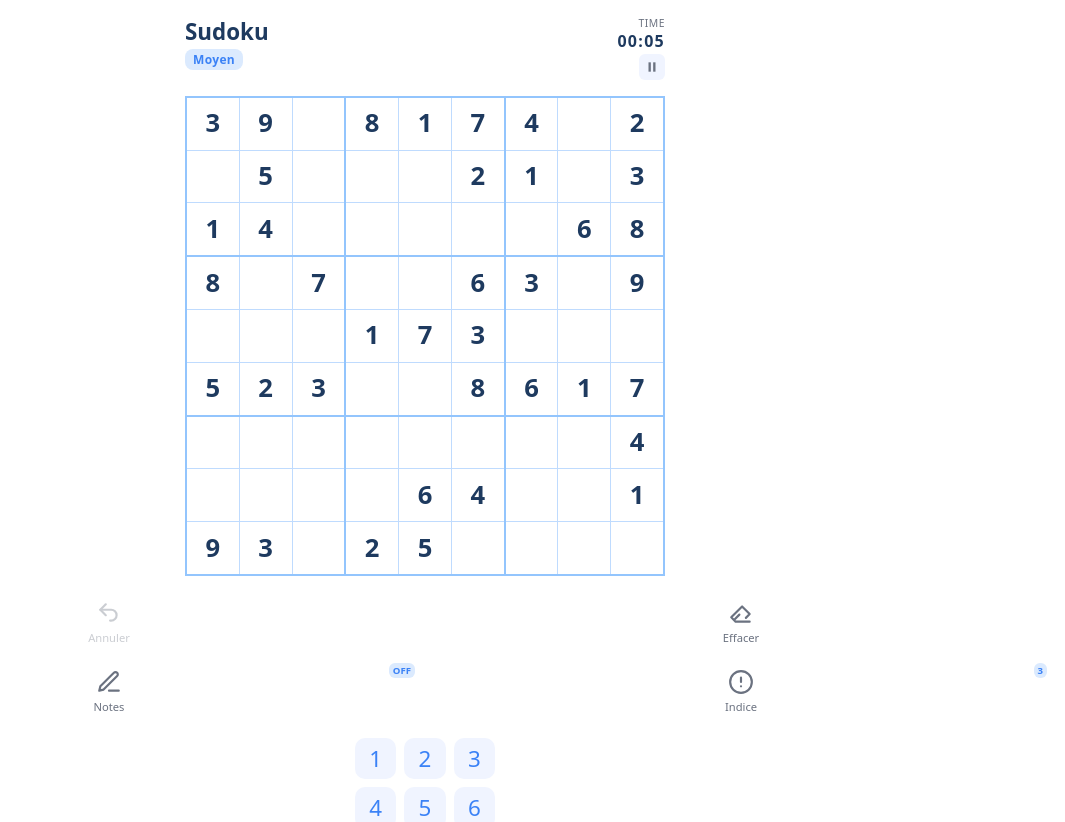
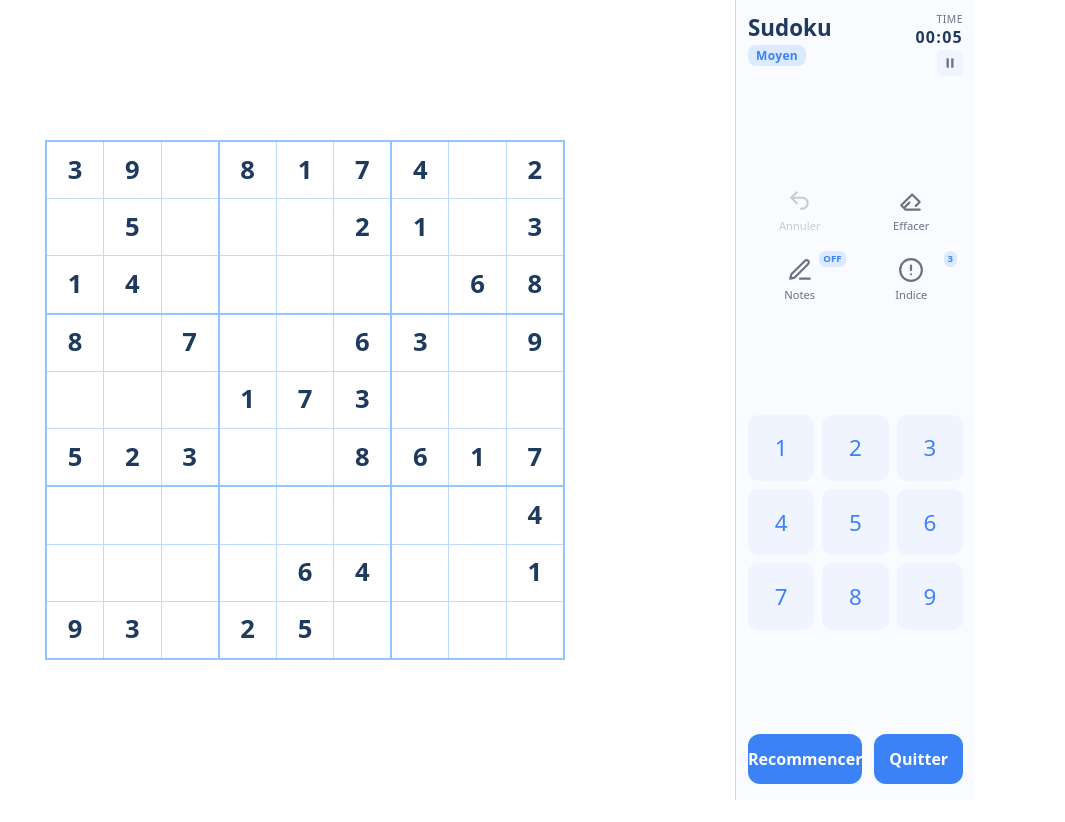
Before and after one commit to fzed51/sudoku-game, a React (Vite) app: page /sudoku-game/game in a window 1280 px wide. Shown: the top 822 px of the page, without its empty margins (215-1280 px from the left). After the commit the page ends 800 px from the top, so only its background shows below. Built offline with nearby package versions, Linux system fonts and the light colour scheme.

Commit message:
feat: mise à jour des media queries pour la gestion de l'affichage en paysage

```diff
--- a/src/components/NumberPad.module.css
+++ b/src/components/NumberPad.module.css
@@ -40,8 +40,8 @@
   text-decoration: line-through;
 }
 
-/* Paysage : grille 3×3 */
-@media (orientation: landscape) {
+/* Paysage : grille 3×3 (mobile landscape court OU desktop large) */
+@media (orientation: landscape) and (max-height: 600px), (min-width: 900px) {
   .pad {
     display: grid;
     grid-template-columns: repeat(3, 1fr);
--- a/src/components/SudokuBoard.module.css
+++ b/src/components/SudokuBoard.module.css
@@ -30,8 +30,8 @@
   border-right: none;
 }
 
-@media (orientation: landscape) {
+@media (orientation: landscape) and (max-height: 600px), (min-width: 900px) {
   .wrapper {
-    max-width: min(60vw, 90vh);
+    max-width: min(60vw, 90vh, 520px);
   }
 }
--- a/src/components/ToolBar.module.css
+++ b/src/components/ToolBar.module.css
@@ -55,7 +55,7 @@
   line-height: 1.4;
 }
 
-@media (orientation: landscape) {
+@media (orientation: landscape) and (max-height: 600px), (min-width: 900px) {
   .toolbar {
     display: grid;
     grid-template-columns: repeat(2, 1fr);
--- a/src/pages/GamePage.module.css
+++ b/src/pages/GamePage.module.css
@@ -69,8 +69,8 @@
   border-radius: 16px;
 }
 
-/* ── PAYSAGE ── */
-@media (orientation: landscape) and (max-height: 600px) {
+/* ── PAYSAGE : mobile landscape court OU desktop large ── */
+@media (orientation: landscape) and (max-height: 600px), (min-width: 900px) {
   .portrait {
     display: none;
   }
@@ -81,6 +81,8 @@
     align-items: stretch;
     min-height: 100dvh;
     width: 100%;
+    max-width: 1100px;
+    margin: 0 auto;
     gap: 0;
   }
 
@@ -94,7 +96,7 @@
   }
 
   .sidebar {
-    width: 220px;
+    width: 240px;
     min-width: 200px;
     display: flex;
     flex-direction: column;
```
